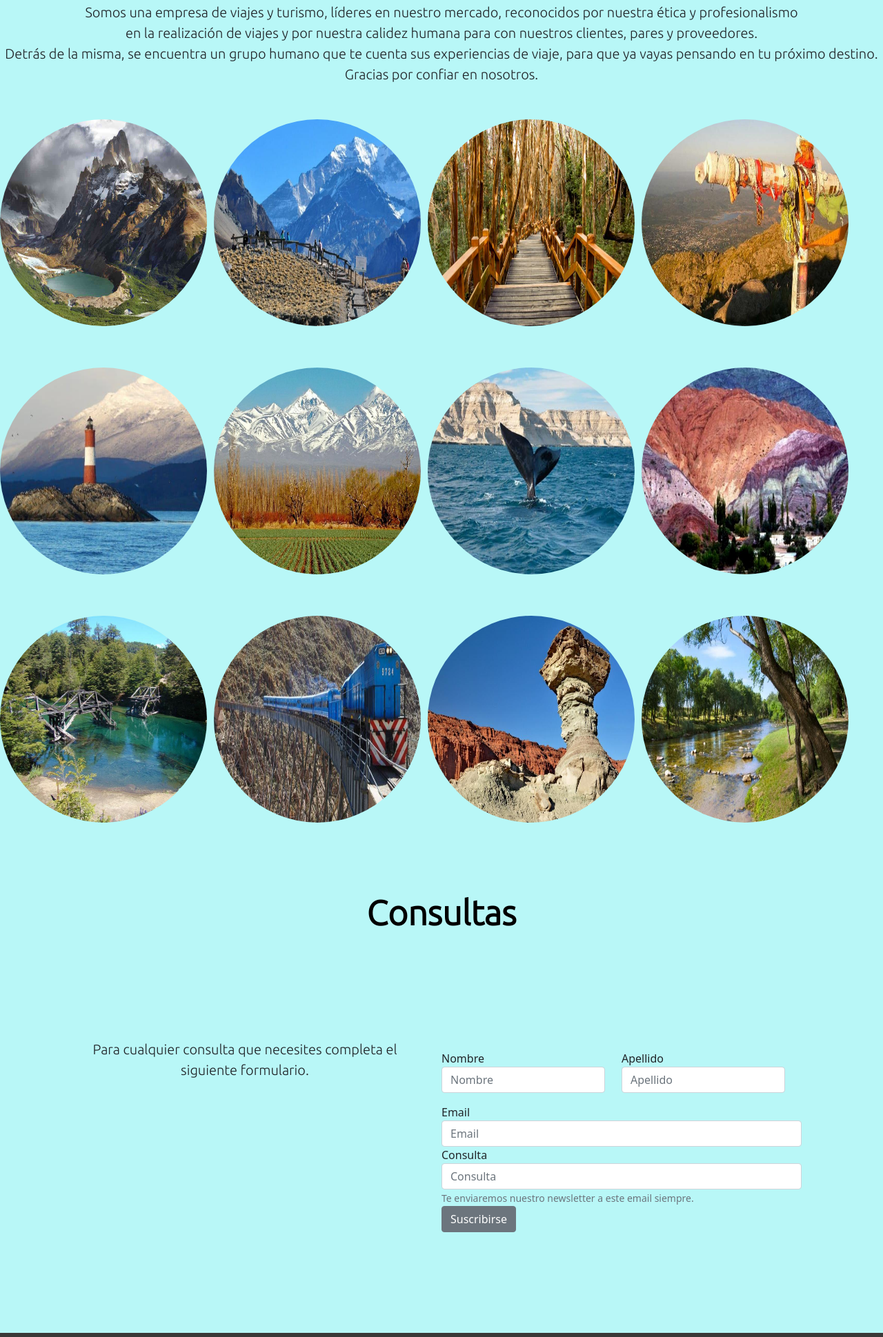
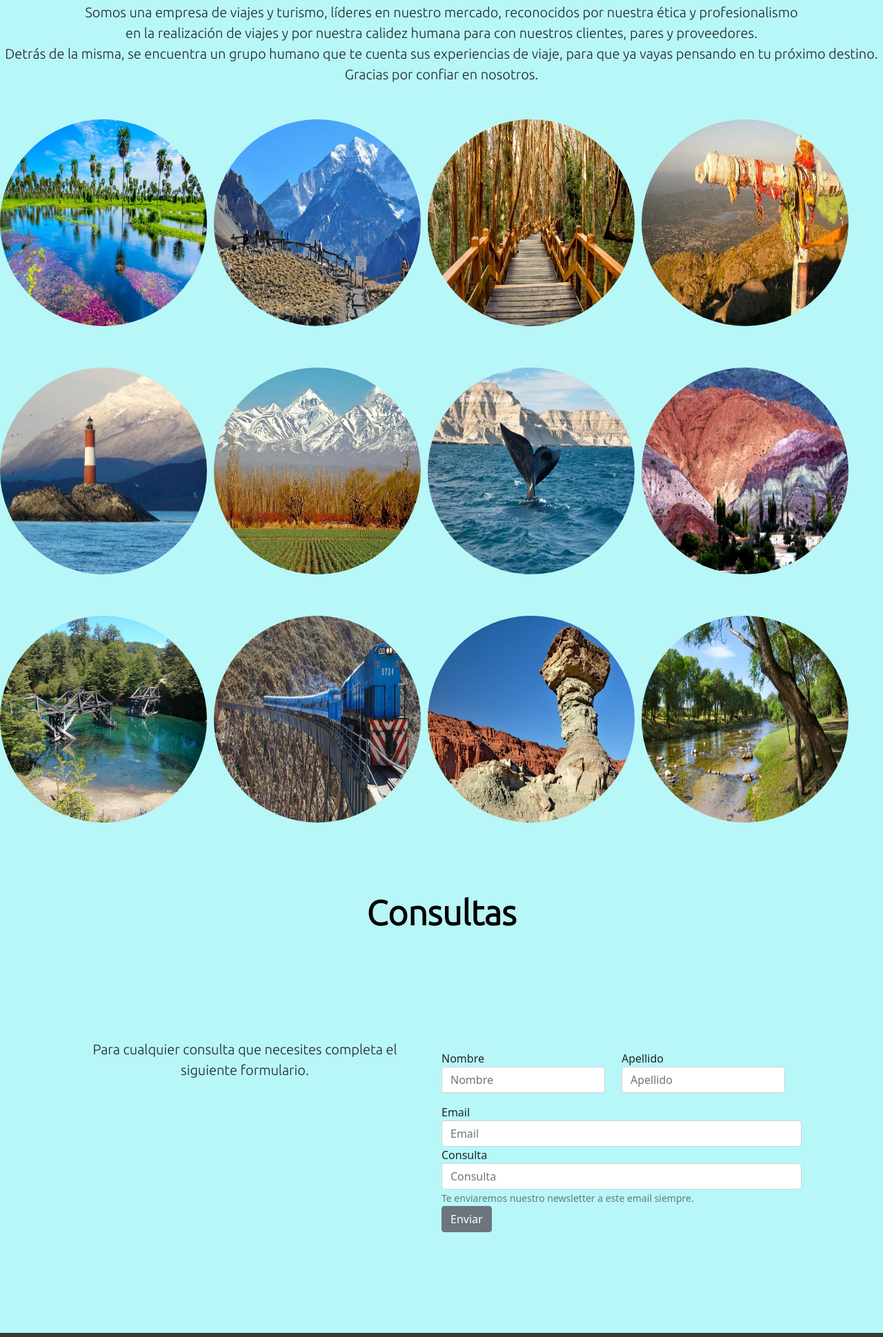
Before and after one commit to mariela165santacruz/TuMejorViaje, a website: page destinos.html in a window 1280 px wide. Shown: the part 621-2560 px from the top of the page at 69% size. Drawn offline with nearby package versions, Linux system fonts and the light colour scheme.

Commit message:
se corrigio formulario

```diff
--- a/destinos.html
+++ b/destinos.html
@@ -55,7 +55,7 @@
 
         <div class="galeria">
             <div>
-            <img src="img/Paisajes argentina/paisaje1.jpg"  alt="Paisaje Patagonia" title="Patagonia Argentina" >
+            <img src="img/Destinos/palmar.jpg"  alt="Paisaje Palmar" title="Palmar" >
             <img src="img/Destinos/aconcagua.jpg" alt="Paisanje Aconcagua" title="Aconcagua">
             <img src="img/Destinos/bosque de areyanes.jpg" alt="Paisaje Bosque de Areyanes" title="Bosque de Areyanes">
             <img src="img/Destinos/cerrouritorco.jpg" alt="Paisaje Cerro Uritorco" title="Cerro Uritorco">
@@ -102,7 +102,7 @@
                         <small id="emailHelp" class="form-text">Te enviaremos nuestro newsletter a este email
                           siempre.</small>
                       </div>
-                      <button type="submit" class="btn btn-secondary">Suscribirse</button>
+                      <button type="submit" class="btn btn-secondary">Enviar</button>
                     </form>
                   </div>
                 </div>
```
Also changed, not shown: blog.html (+1 -1 lines), contact.html (+1 -1 lines), index.html (+2 -2 lines), quienessomos.html (+1 -1 lines).
